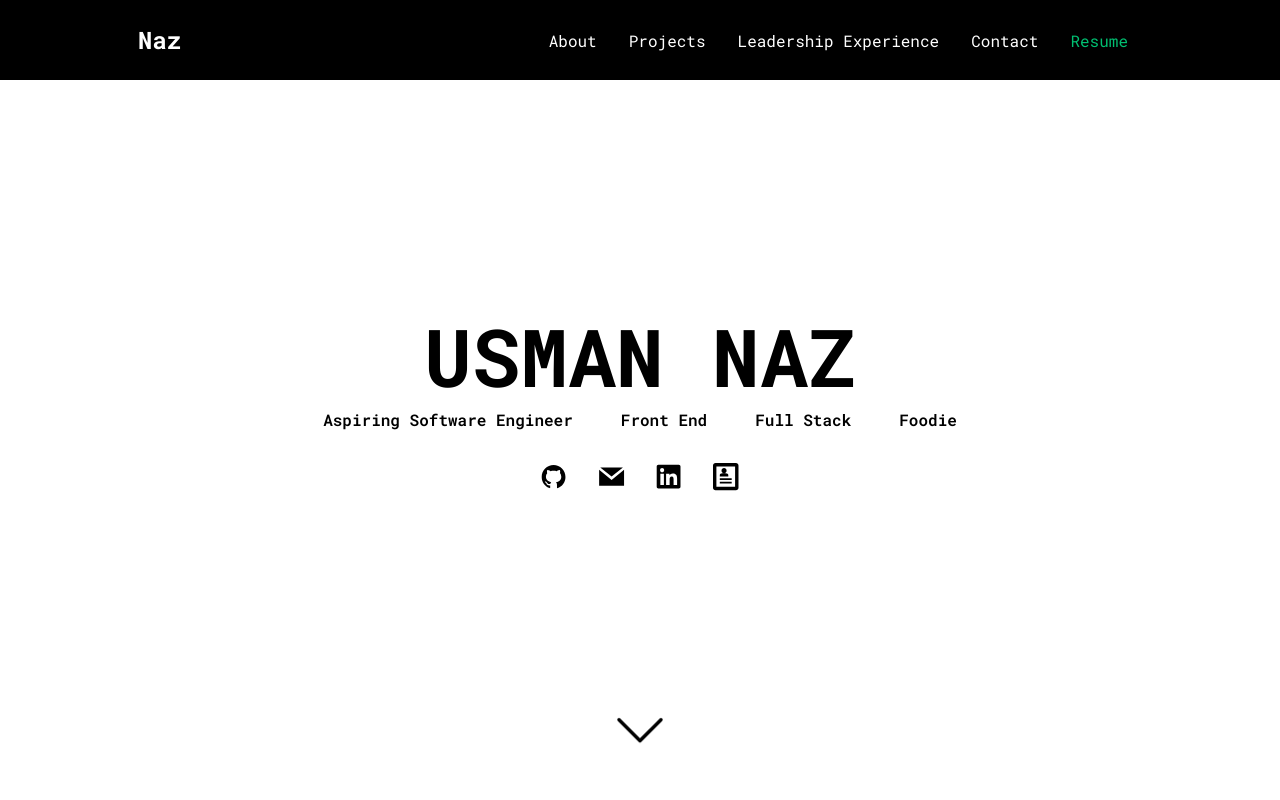
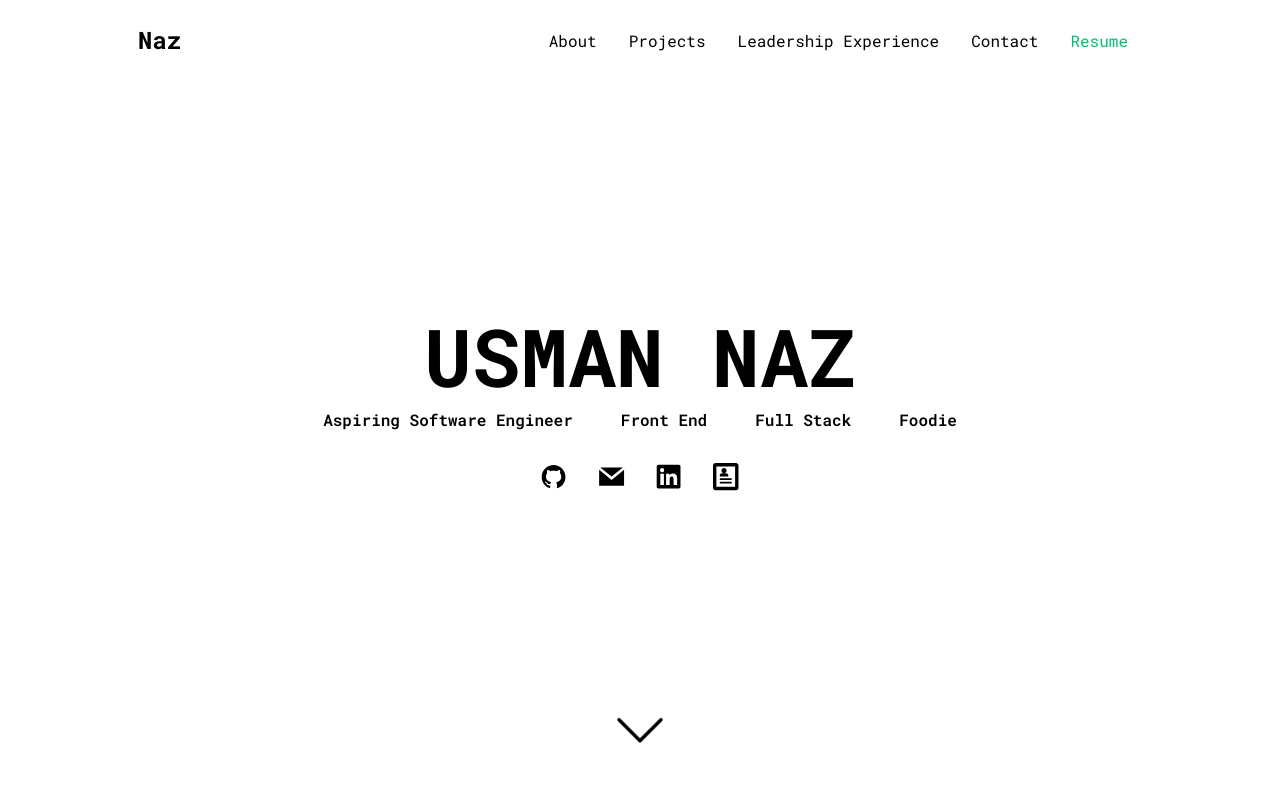
Before and after one commit to usmanazz/Portfolio-Website, a React (Create React App) app: page / in a window 1280 px wide. Shown: the top 800 px of the page. Built offline with nearby package versions, Linux system fonts and the light colour scheme; a web font is replaced by a local one.

Commit message:
change navbar color, add link to hero section btn

```diff
--- a/src/components/HeroSection/HeroSectionStyles.js
+++ b/src/components/HeroSection/HeroSectionStyles.js
@@ -1,4 +1,5 @@
 import styled, { keyframes } from "styled-components";
+import { Link as LinkScroll } from "react-scroll";
 
 export const HeroContainer = styled.div`
   display: flex;
@@ -46,27 +47,6 @@ export const HeroSubTitle = styled.h2`
     padding: 0 0.5rem;
   }
 `;
-
-// export const HeroLinks = styled.div`
-//   display: flex;
-//   align-items: center;
-//   justify-content: space-between;
-//   width: 200px;
-//   margin-top: 2rem;
-// `;
-
-// export const Icon = styled.div`
-//   display: flex;
-//   justify-content: center;
-//   align-items: center;
-//   font-size: 1.7rem;
-//   cursor: pointer;
-
-//   &:hover {
-//     color: #01bf71;
-//     transition: 0.3s;
-//   }
-// `;
 
 export const HeroLinks = styled.div`
   display: flex;
@@ -122,7 +102,6 @@ export const ArrowAnimation = styled.div`
   align-items: center;
   justify-content: center;
   flex-direction: column;
-  /* padding-top: 6rem; */
   position: absolute;
   bottom: 2rem;
   animation: ${animate} 2s infinite;
@@ -135,3 +114,5 @@ export const ArrowAnimation = styled.div`
     animation-delay: -0.4s;
   }
 `;
+
+export const ArrowLink = styled(LinkScroll)``;
--- a/src/components/HeroSection/index.js
+++ b/src/components/HeroSection/index.js
@@ -9,6 +9,7 @@ import {
   Link,
   ArrowAnimation,
   ArrowIcon,
+  ArrowLink,
 } from "./HeroSectionStyles";
 import { AiOutlineGithub } from "react-icons/ai";
 import { FaLinkedin } from "react-icons/fa";
@@ -27,21 +28,6 @@ const HeroSection = () => {
         <HeroSubTitle>Full Stack</HeroSubTitle>
         <HeroSubTitle>Foodie</HeroSubTitle>
       </HeroSubTitleContainer>
-      {/* <HeroLinks>
-        <Icon>
-          <AiOutlineGithub />
-        </Icon>
-        <Icon>
-          <GrMail />
-        </Icon>
-        <Icon>
-          <FaLinkedin />
-        </Icon>
-        <Icon>
-          <ImProfile />
-        </Icon>
-      </HeroLinks> */}
-
       <HeroLinks>
         <Icon>
           <Link href="https://github.com/usmanazz" target="_blank">
@@ -66,9 +52,18 @@ const HeroSection = () => {
       </HeroLinks>
 
       <ArrowAnimation>
-        <ArrowIcon>
-          <BsChevronDown />
-        </ArrowIcon>
+        <ArrowLink
+          to="about"
+          smooth={true}
+          duration={500}
+          spy={true}
+          exact="true"
+          offset={-80}
+        >
+          <ArrowIcon>
+            <BsChevronDown />
+          </ArrowIcon>
+        </ArrowLink>
       </ArrowAnimation>
     </HeroContainer>
   );
--- a/src/components/Navbar/NavbarStyles.js
+++ b/src/components/Navbar/NavbarStyles.js
@@ -2,7 +2,7 @@ import styled from "styled-components";
 import { Link as LinkScroll } from "react-scroll";
 
 export const Nav = styled.nav`
-  background: #000;
+  background: #fff;
   height: 80px;
   margin-top: -80px;
   display: flex;
@@ -29,7 +29,7 @@ export const NavbarContainer = styled.div`
 `;
 
 export const NavLogo = styled(LinkScroll)`
-  color: #fff;
+  color: #000;
   justify-self: flex-start;
   font-size: 1.5rem;
   display: flex;
@@ -51,7 +51,7 @@ export const MobileIcon = styled.div`
     transform: translate(-100%, 60%);
     font-size: 1.8rem;
     cursor: pointer;
-    color: #fff;
+    color: #000;
   }
 `;
 
@@ -72,7 +72,7 @@ export const NavItem = styled.li`
 `;
 
 export const NavLinks = styled(LinkScroll)`
-  color: #fff;
+  color: #000;
   display: flex;
   align-items: center;
   text-decoration: none;
--- a/src/components/Sidebar/SidebarStyles.js
+++ b/src/components/Sidebar/SidebarStyles.js
@@ -7,7 +7,7 @@ export const SidebarContainer = styled.aside`
   z-index: 999;
   width: 100%;
   height: 100%;
-  background: #0d0d0d;
+  background: #fff;
   display: grid;
   align-items: center;
   top: 0;
@@ -56,7 +56,7 @@ export const SidebarLink = styled(LinkScroll)`
   list-style: none;
   transition: 0.2s ease-in-out;
   text-decoration: none;
-  color: #fff;
+  color: #000;
   cursor: pointer;
 
   &:hover {
```
